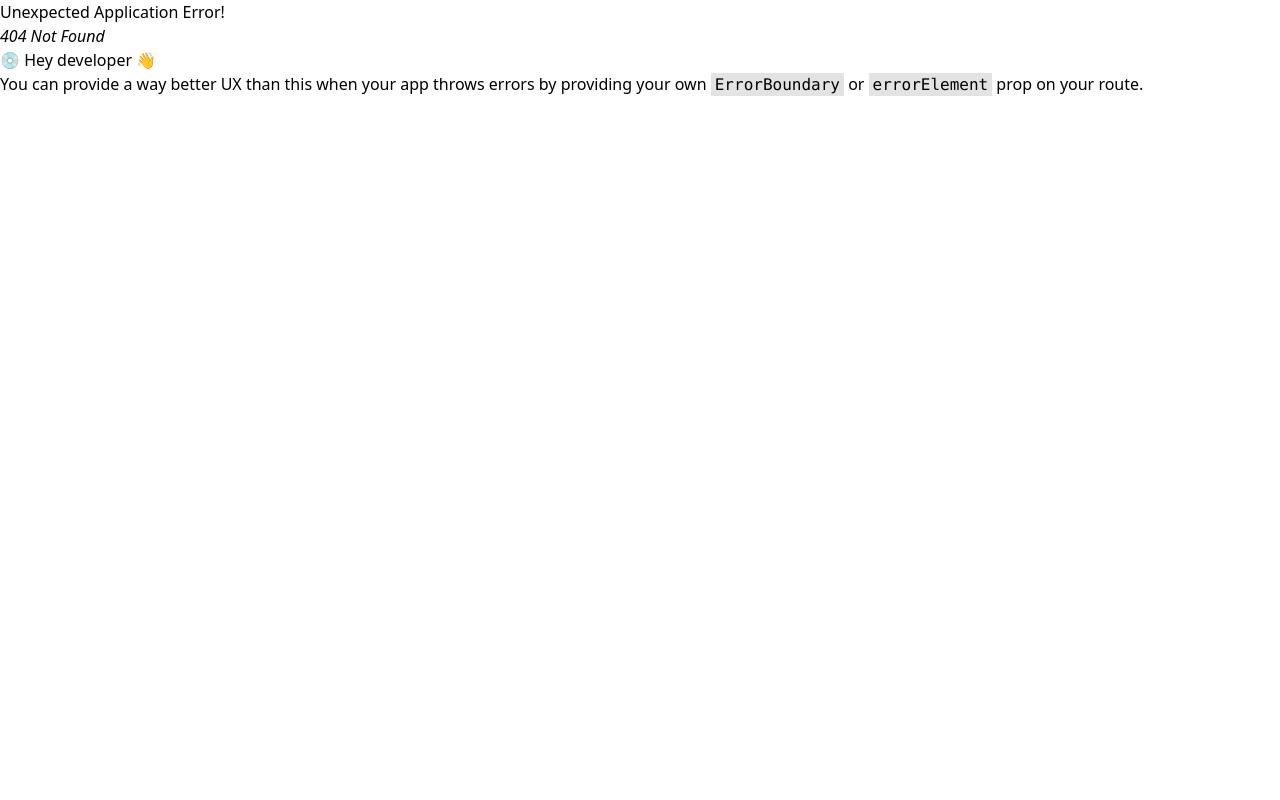
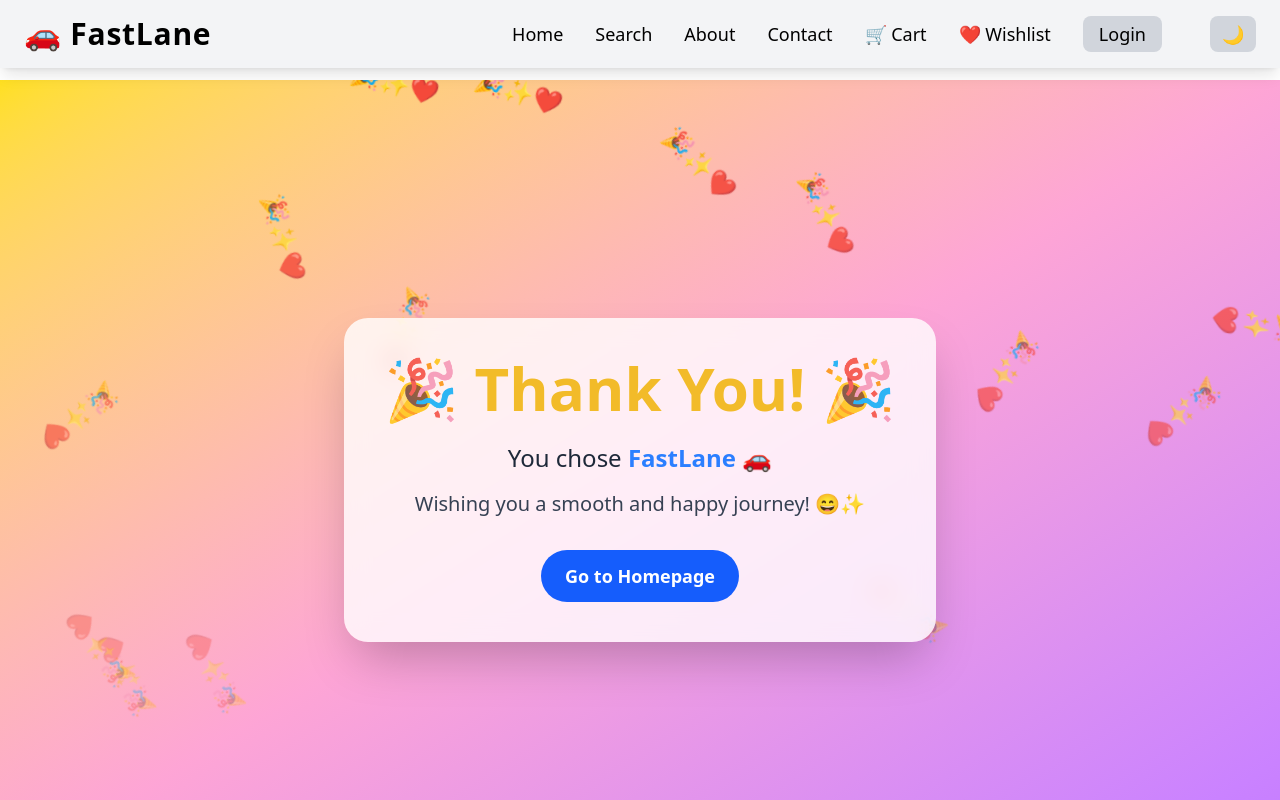
Before and after one commit to mekha-mekhz/CAR-RENTAL, a React (Vite) app: page /thank-you in a window 1280 px wide. Before the commit this address had no page. Shown: the top 800 px of the page. Built offline with nearby package versions, Linux system fonts and the light colour scheme.

Commit message:
thank you form added

```diff
--- a/src/App.jsx
+++ b/src/App.jsx
@@ -21,6 +21,7 @@ import Payment from "./pages/Paymentfor"
 import Support from "./pages/Support"
 import AdminDashboard from "./pages/Adminverification"
 import VehicleManagement from "./pages/Vehiclemanage"
+import Thankyou from "./pages/Thankyou"
 
 
 function App() {
@@ -75,6 +76,8 @@ function App() {
             path: "/admin", element: <AdminDashboard />
           }, {
             path: "/vehicle-management", element: <VehicleManagement />
+          }, {
+            path: "/thank-you", element: <Thankyou />
           }
 
         ]
--- a/src/pages/Support.jsx
+++ b/src/pages/Support.jsx
@@ -21,6 +21,16 @@ function Support() {
             });
     }, []);
 
+    // Redirect to Thank You page after 6 seconds
+    useEffect(() => {
+        if (!loading && booking) {
+            const timer = setTimeout(() => {
+                navigate("/thank-you");
+            }, 6000);
+            return () => clearTimeout(timer);
+        }
+    }, [loading, booking, navigate]);
+
     if (!booking) {
         return (
             <div className="text-center mt-20">
@@ -41,12 +51,11 @@ function Support() {
 
     const { car } = booking;
     const selectedCar = carData.find((c) => c.id === car.id);
-
     const allSupportTeams = selectedCar?.locations || [];
 
     return (
-        <div className="min-h-screen flex justify-center items-start md:items-center bg-gradient-to-b from-gray-900 to-gray-800 p-4">
-            <div className="max-w-3xl w-full bg-gray-900 text-white shadow-lg rounded-lg p-6 md:p-8">
+        <div className="min-h-screen flex flex-col justify-center items-center bg-gradient-to-b from-gray-900 to-gray-800 p-4 relative overflow-hidden">
+            <div className="max-w-3xl w-full bg-gray-900 text-white shadow-lg rounded-lg p-6 md:p-8 animate-fadeIn">
                 <h1 className="text-3xl font-bold mb-6 text-center text-green-400 animate-pulse">
                     Support Teams Across Kerala 🛠️
                 </h1>
@@ -57,7 +66,10 @@ function Support() {
 
                 <div className="grid grid-cols-1 md:grid-cols-2 gap-4">
                     {allSupportTeams.map((location) => (
-                        <div key={location.name} className="bg-gray-800 p-4 rounded-lg transition transform hover:scale-105 duration-300">
+                        <div
+                            key={location.name}
+                            className="bg-gray-800 p-4 rounded-lg transition transform hover:scale-105 duration-300"
+                        >
                             <h2 className="text-xl font-semibold text-blue-400">{location.name}</h2>
                             {location.support.map((support) => (
                                 <div key={support.id} className="mt-2">
@@ -71,14 +83,36 @@ function Support() {
                 </div>
 
                 <div className="mt-6 text-center">
-                    <button
-                        onClick={() => navigate("/")}
-                        className="bg-blue-600 hover:bg-blue-700 px-4 py-2 rounded-lg transition-colors"
-                    >
-                        Back to Home
-                    </button>
+                    <p className="text-yellow-400 font-bold animate-bounce">
+
+                    </p>
                 </div>
             </div>
+
+            {/* Animated Car */}
+            <div className="absolute bottom-4 left-0 w-full overflow-hidden">
+                <img
+                    src="https://cdn-icons-png.flaticon.com/512/743/743007.png"
+                    alt="Moving Car"
+                    className="h-16 animate-carRun"
+                />
+            </div>
+
+            <style>{`
+                @keyframes fadeIn {
+                    from { opacity: 0; transform: translateY(20px); }
+                    to { opacity: 1; transform: translateY(0); }
+                }
+                .animate-fadeIn { animation: fadeIn 1s ease-out forwards; }
+
+                @keyframes carRun {
+                    0% { transform: translateX(-100px); }
+                    100% { transform: translateX(110%); }
+                }
+                .animate-carRun {
+                    animation: carRun 8s linear infinite;
+                }
+            `}</style>
         </div>
     );
 }
--- /dev/null
+++ b/src/pages/Thankyou.jsx
@@ -0,0 +1,69 @@
+import React from "react";
+import { useNavigate } from "react-router-dom";
+
+function ThankYou() {
+    const navigate = useNavigate();
+
+    return (
+        <div className="min-h-screen flex flex-col justify-center items-center bg-gradient-to-br from-yellow-300 via-pink-300 to-purple-400 p-6 relative overflow-hidden">
+
+            {/* Confetti emojis floating */}
+            <div className="absolute top-0 left-0 w-full h-full pointer-events-none overflow-hidden">
+                {Array.from({ length: 20 }).map((_, idx) => (
+                    <span
+                        key={idx}
+                        className={`absolute text-2xl animate-fall`}
+                        style={{
+                            left: `${Math.random() * 100}%`,
+                            animationDelay: `${Math.random() * 5}s`,
+                        }}
+                    >
+                        🎉✨❤️
+                    </span>
+                ))}
+            </div>
+
+            <div className="bg-white/80 dark:bg-black/70 backdrop-blur-md rounded-3xl shadow-2xl p-10 text-center animate-bounceIn">
+                <h1 className="text-5xl md:text-6xl font-extrabold text-yellow-500 mb-6 animate-pulse">
+                    🎉 Thank You! 🎉
+                </h1>
+                <p className="text-xl md:text-2xl text-gray-800 dark:text-gray-200 mb-4">
+                    You chose <span className="font-bold text-blue-500">FastLane</span> 🚗
+                </p>
+                <p className="text-lg md:text-xl text-gray-700 dark:text-gray-300 mb-8">
+                    Wishing you a smooth and happy journey! 😄✨
+                </p>
+
+                <button
+                    onClick={() => navigate("/")}
+                    className="bg-blue-600 hover:bg-blue-700 text-white px-6 py-3 rounded-full font-bold text-lg transition transform hover:scale-105"
+                >
+                    Go to Homepage
+                </button>
+            </div>
+
+            {/* Animations */}
+            <style>{`
+                @keyframes fall {
+                    0% { transform: translateY(-50px) rotate(0deg); opacity: 1; }
+                    100% { transform: translateY(110vh) rotate(360deg); opacity: 0; }
+                }
+                .animate-fall {
+                    animation: fall 5s linear infinite;
+                }
+
+                @keyframes bounceIn {
+                    0% { transform: scale(0.5); opacity: 0; }
+                    60% { transform: scale(1.05); opacity: 1; }
+                    80% { transform: scale(0.95); }
+                    100% { transform: scale(1); }
+                }
+                .animate-bounceIn {
+                    animation: bounceIn 1s ease-out forwards;
+                }
+            `}</style>
+        </div>
+    );
+}
+
+export default ThankYou;
```
